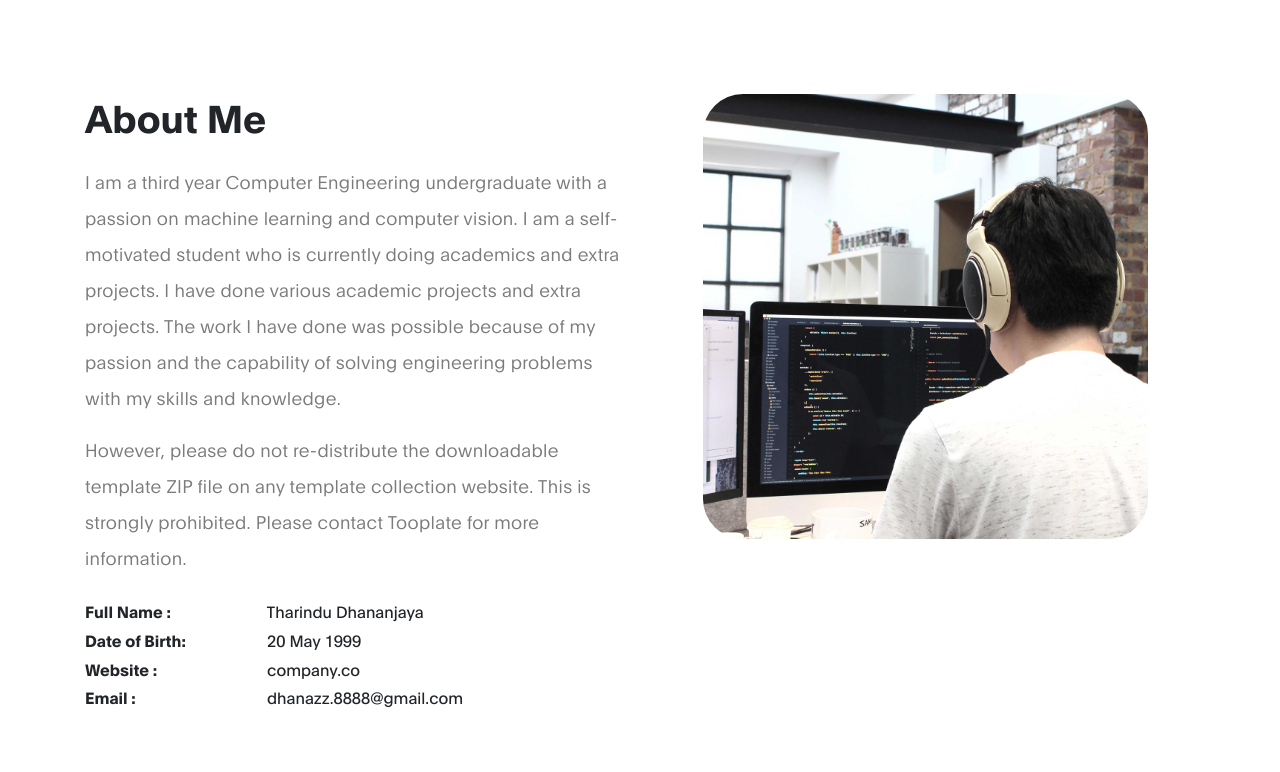
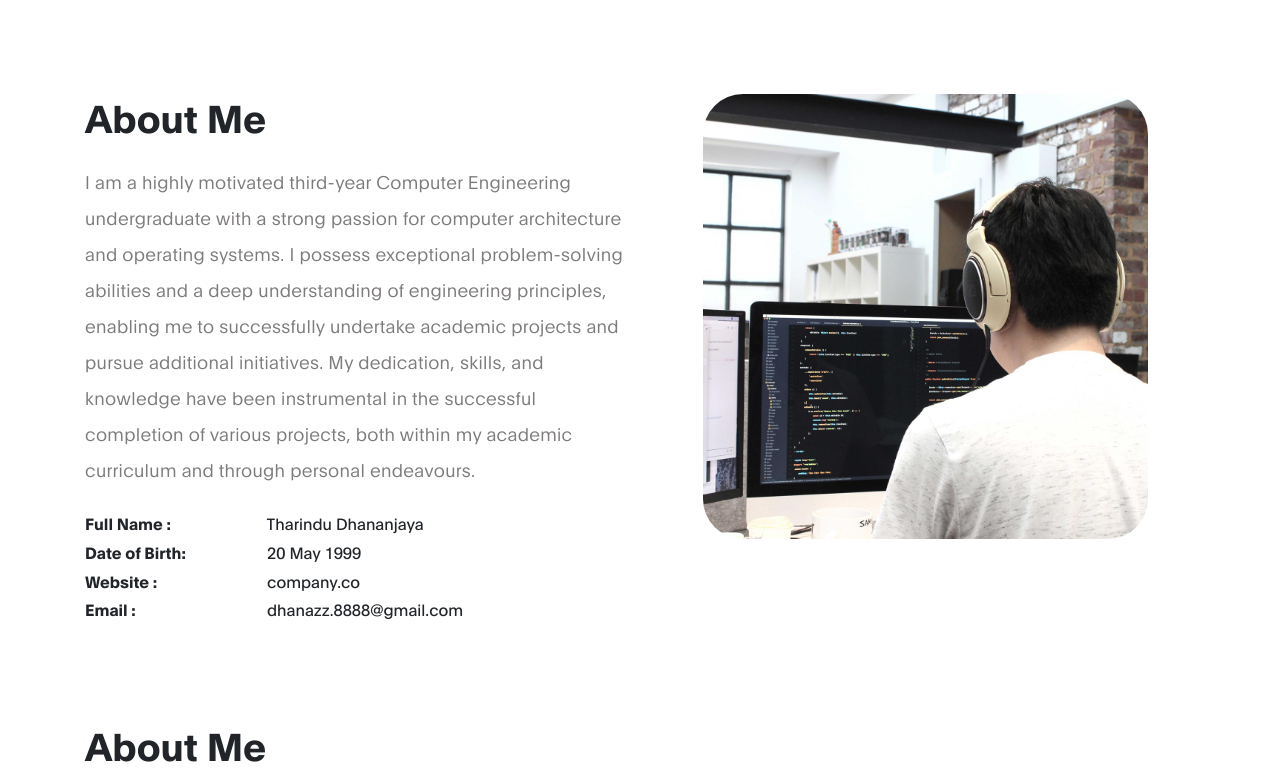
Before and after one commit to dhananjayawmt/dhananjayawmt.github.io, a plain HTML site: page index.html in a window 1280 px wide. Shown: the part 670-1442 px from the top of the page. Drawn offline with Linux system fonts and the light colour scheme.

Commit message:
Update index.html

```diff
--- a/index.html
+++ b/index.html
@@ -102,15 +102,9 @@
         <div class="col-lg-6 col-md-6 col-12">
           <h3 class="mb-4">About Me</h3>
 
-          <p>I am a third year Computer Engineering undergraduate with a passion
-            on machine learning and computer vision. I am a self-motivated student
-            who is currently doing academics and extra projects. I have done various
-            academic projects and extra projects. The work I have done was possible
-            because of my passion and the capability of solving engineering problems
-            with my skills and knowledge.</p>
+          <p>I am a highly motivated third-year Computer Engineering undergraduate with a strong passion for computer architecture and operating systems.
+            I possess exceptional problem-solving abilities and a deep understanding of engineering principles, enabling me to successfully undertake academic projects and pursue additional initiatives. My dedication, skills, and knowledge have been instrumental in the successful completion of various projects, both within my academic curriculum and through personal endeavours.</p>
 
-          <p>However, please do not re-distribute the downloadable template ZIP file on any template collection website.
-            This is strongly prohibited. Please contact Tooplate for more information.</p>
 
           <ul class="mt-4 mb-5 mb-lg-0 profile-list list-unstyled">
             <li><strong>Full Name :</strong> Tharindu Dhananjaya </li>
```
